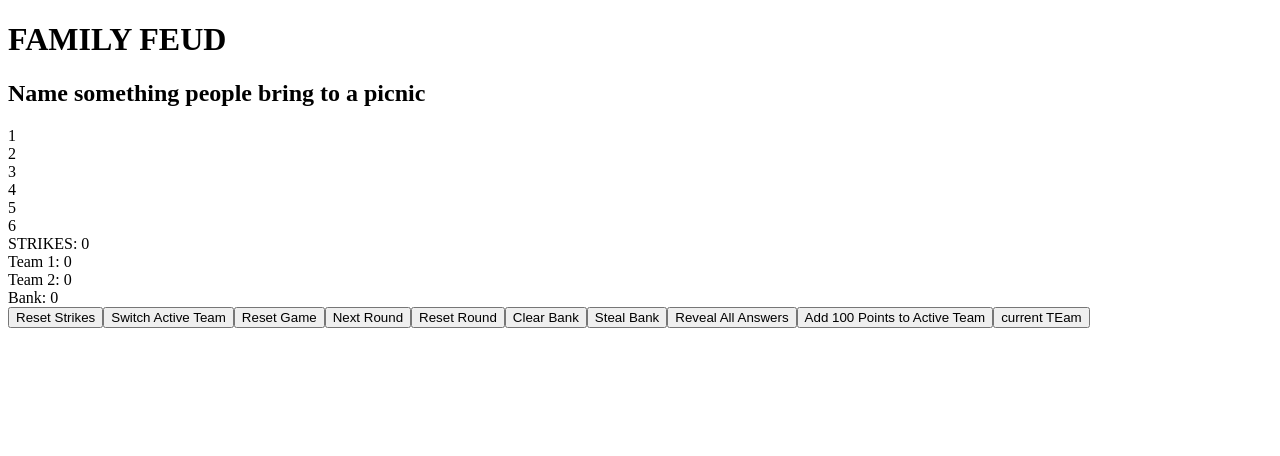
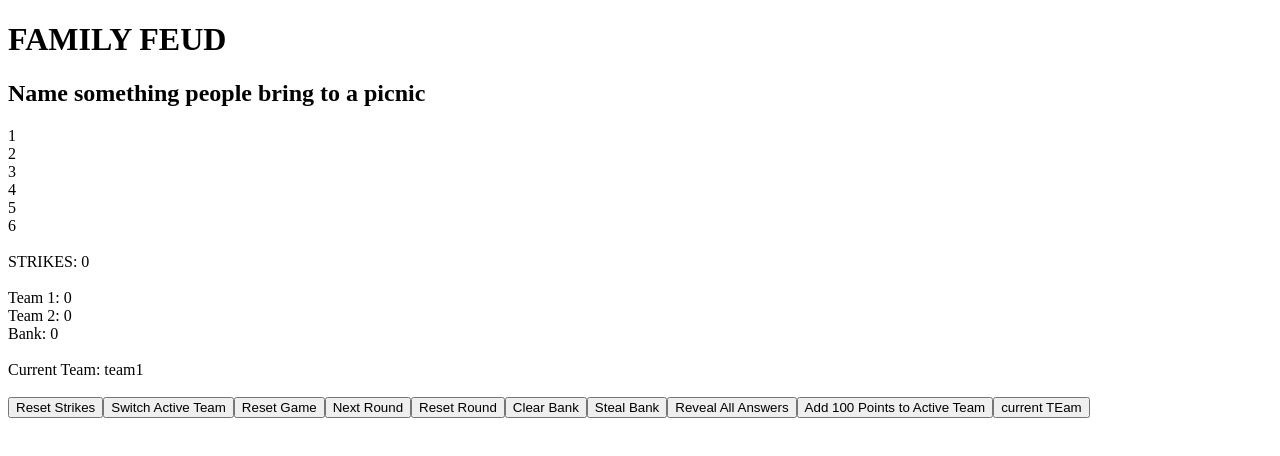
Before and after one commit to Monil310102/family-feud-game, a React (Vite) app: page / in a window 1280 px wide. Shown: the top 456 px of the page. Built offline with nearby package versions, Linux system fonts and the light colour scheme.

Commit message:
added /br

```diff
--- a/src/App.tsx
+++ b/src/App.tsx
@@ -139,12 +139,16 @@
           </div>
         ))}
       </div>
-
+      <div>
+        <br></br>
+      </div>
       {/* Status Area */}
       <div className="status">
         <div className="strikes">STRIKES: {strikeCount}</div>
       </div>
-
+      <div>
+        <br></br>
+      </div>
       {/* Footer: Scores */}
       <div className="scores">
         <div className={activeTeam === 1 ? 'active' : ''}>
@@ -157,7 +161,15 @@
           <div className="bank">Bank: {currentBank}</div>
         </div>
       </div>
-
+            <div>
+        <br></br>
+      </div>
+      <div>
+          <div className="CurrentTeam">Current Team: {activeTeam}</div>
+        </div>
+      <div>
+        <br></br>
+      </div>
       <div className='Function testing'>
         <button onClick={resetStrikes}>Reset Strikes</button>
         <button onClick={switchActiveTeam}>Switch Active Team</button>
```
